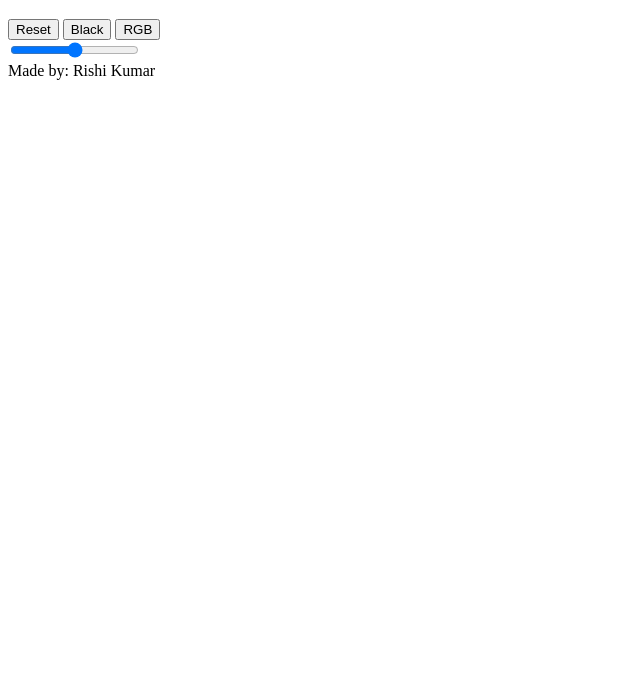
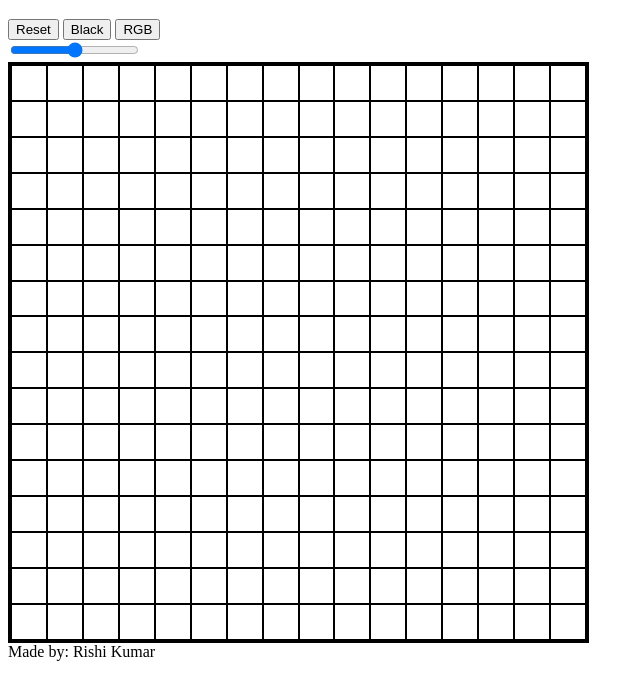
Before and after one commit to ri5hi-kumar/-etch-a-sketch, a plain HTML site: page index.html in a window 1280 px wide. Shown: the part 61-760 px from the top of the page, without its empty margins (0-644 px from the left). Drawn offline with Linux system fonts and the light colour scheme.

Commit message:
added grid and randomcolor event

```diff
--- /dev/null
+++ b/app.js
@@ -0,0 +1,24 @@
+const grid = document.querySelector('.grid');
+
+const createGrid = () => {
+    for(let i = 1; i <= 256; i++){
+        const box = document.createElement('div');
+        box.classList.add('cell');
+        grid.append(box);
+        box.addEventListener('mouseover', function(){
+            box.style.backgroundColor = getRandomColor();
+        })
+    }
+}
+
+
+createGrid();
+
+
+const getRandomColor = () =>{
+    let r = Math.floor(Math.random() * 256);
+    let g = Math.floor(Math.random() * 256);
+    let b = Math.floor(Math.random() * 256);
+
+    return `rgb(${r}, ${g}, ${b})`
+}
--- a/index.html
+++ b/index.html
@@ -5,6 +5,8 @@
     <meta http-equiv="X-UA-Compatible" content="IE=edge">
     <meta name="viewport" content="width=device-width, initial-scale=1.0">
     <title>Etch-a-Sketch</title>
+    <script src="./app.js" defer></script>
+    <link rel="stylesheet" href="./style.css">
 </head>
 <body>
     <h1 id="title">Etch a Sketch</h1>
--- /dev/null
+++ b/style.css
@@ -0,0 +1,13 @@
+.grid{
+    display: grid;
+    height: 575px;
+    width: 575px;
+    grid-template-columns: repeat(16, 2fr);
+    grid-template-rows: repeat(16, 2fr);
+    border: 3px solid black;
+}
+
+.cell{
+    background-color: white;
+    border: 1px solid black;
+}
```
